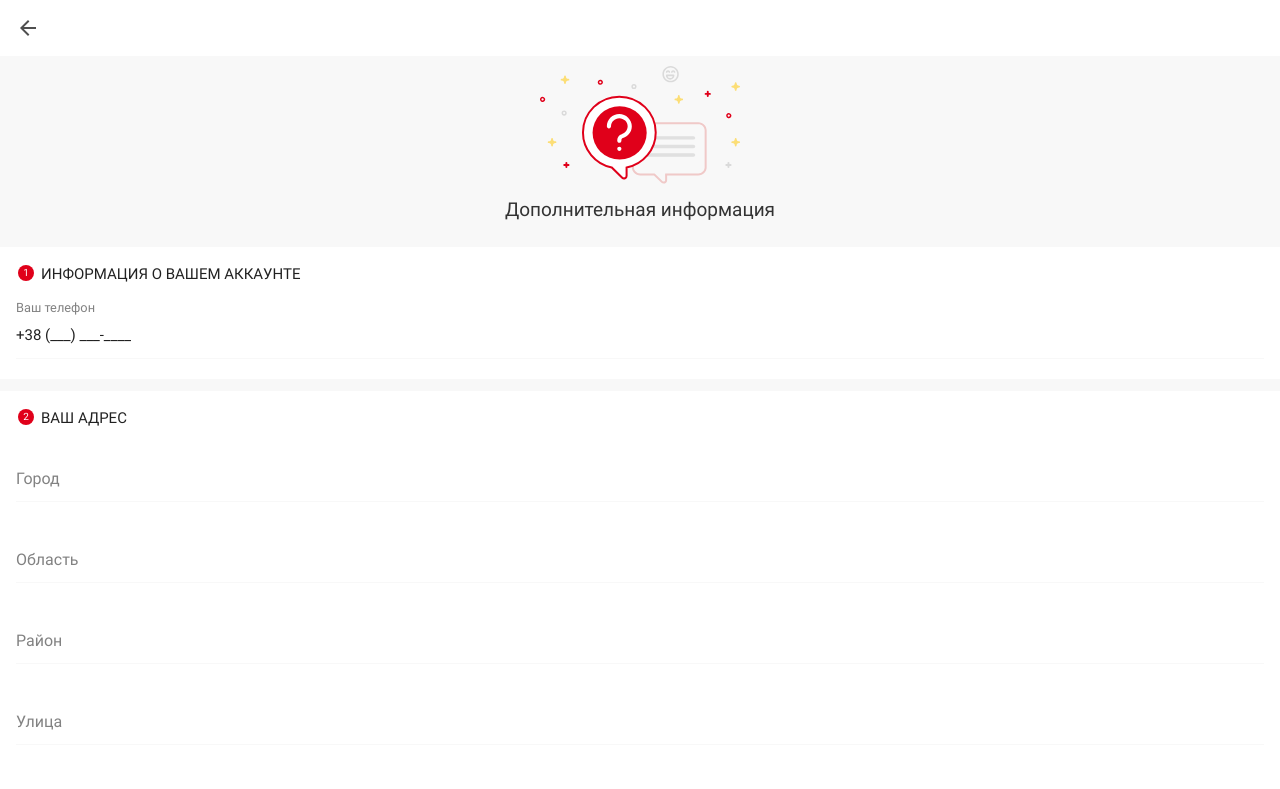
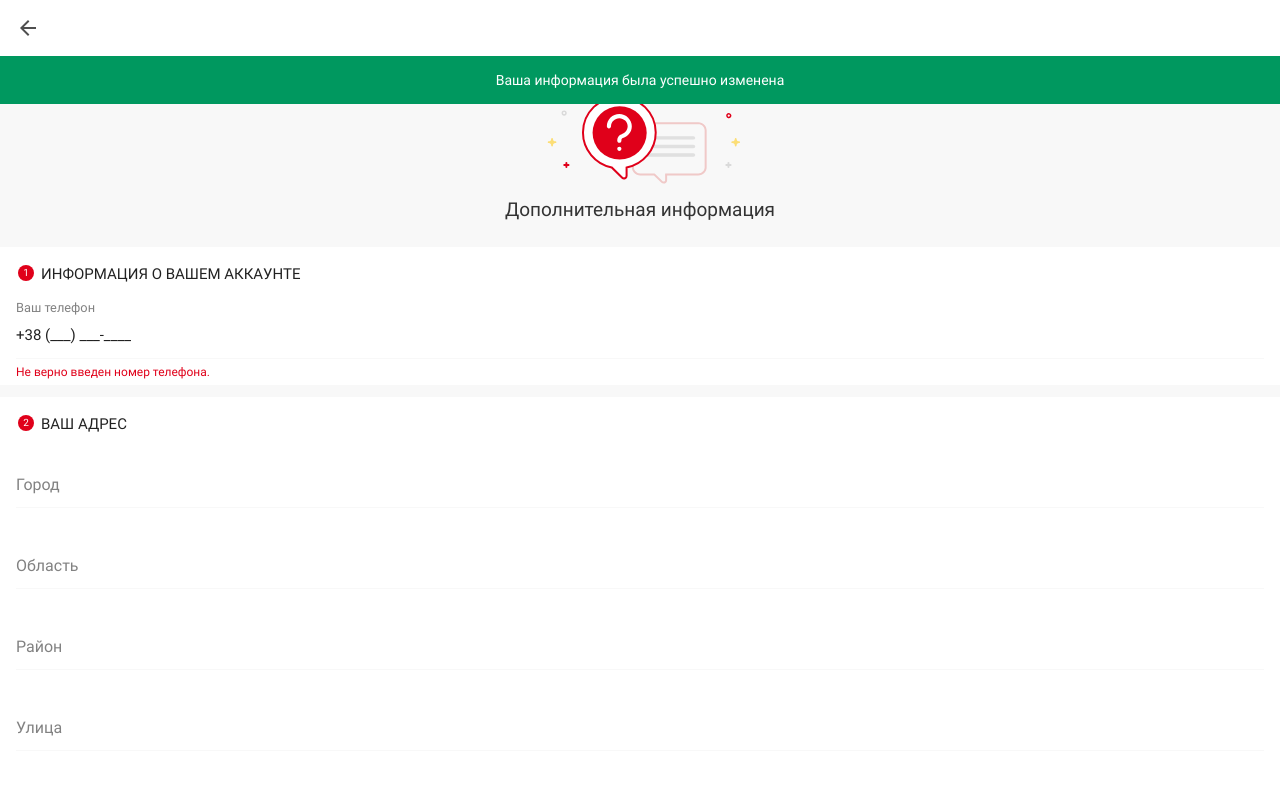
Before and after one commit to py-py/au_profile, a website: page app/index.html in a window 1280 px wide. Shown: the top 789 px of the page. Drawn offline with nearby package versions, Linux system fonts and the light colour scheme; files that its build step writes are made by us from their sources.

Commit message:
added notification message

```diff
--- a/app/index.html
+++ b/app/index.html
@@ -18,6 +18,11 @@
         </div>
     </div>
 
+    <div id='notification' class="notification">
+        <!-- К сожалению, не получилось сохранить изменения, попробуйте ещё -->
+        Ваша информация была успешно изменена
+    </div>
+
     <div class="profile_container">
         <div class="place_picture">
             <img src="img/place_picture.svg" alt="place_picture">
@@ -36,6 +41,7 @@
                         <label for="phone">Ваш телефон</label>
                     </div>
                 </div>
+                <div id="error_phone">Не верно введен номер телефона.</div>
             </div>
 
             <!-- ВТОРОЙ БЛОК -->
@@ -228,12 +234,17 @@
 
             <!-- SUBMIT BUTTON -->
             <div class="button_block">
-                <input type="submit" class="button" value="СОХРАНИТЬ">
+                <button type="submit" class="button" value="">
+                    <span id="button_text">СОХРАНИТЬ</span>
+                    <!-- <img id="button_image" src="img/Spin-1s-200px.gif" alt="spinner" /> -->
+                </button>
             </div>
 
         </form>
     </div>
-
+    <script>
+        // let data = {{ data | safe }};
+    </script>
     <script src="js/libs.min.js"></script>
     <script src="js/main.js"></script>
 </body>
--- a/app/sass/main.scss
+++ b/app/sass/main.scss
@@ -44,6 +44,19 @@ body {
             display: flex;
             align-content: center;
         }
+    }
+    .notification {
+        position: absolute;
+        display: flex;
+        align-items: center;
+        justify-content: center;
+        height: 48px;
+        width: 100%;
+        background-color: #b3282d;
+        background-color: #00985f;
+        font-size: 14px;
+        color: #ffffff;
+        text-align: center;
     }
     .profile_container {
         .place_picture {
@@ -127,6 +140,12 @@ body {
             &.last_block {
                 padding-bottom: 17px;
             }
+            #error_phone {
+                margin-top: -16px;
+                font-size: 12px;
+                color: $auchan-color;
+                padding-bottom: 4px;
+            }
         }
         .button_block {
             margin: 16px 0;
@@ -140,6 +159,12 @@ body {
                 font-size: 16px;
                 width: 296px;
                 height: 48px;
+                img {
+                    display: none;
+                    margin-top: 5px;
+                    width: 30px;
+                    height: 30px;
+                }
             }
         }
     }
```
Also changed, not shown: app/img/Spin-1s-200px.gif (added).
